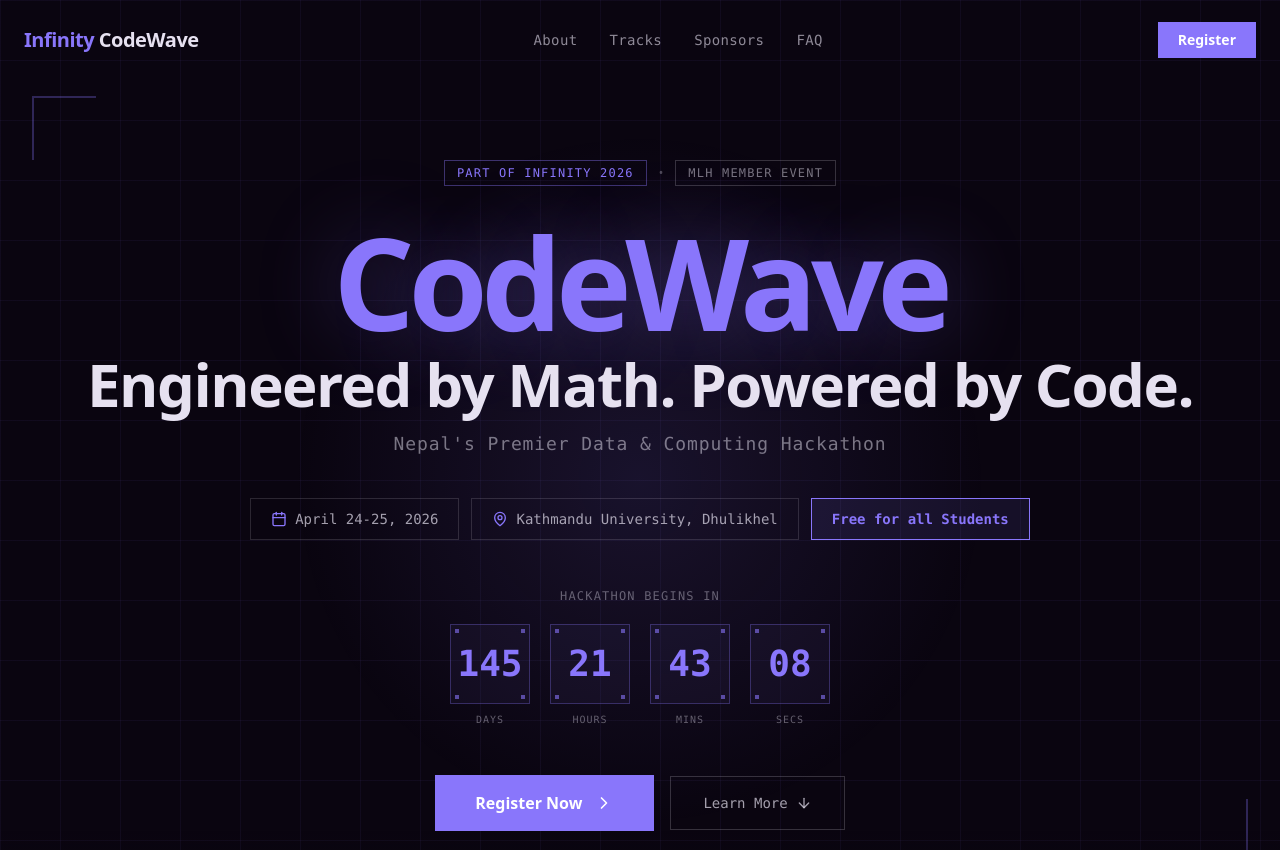
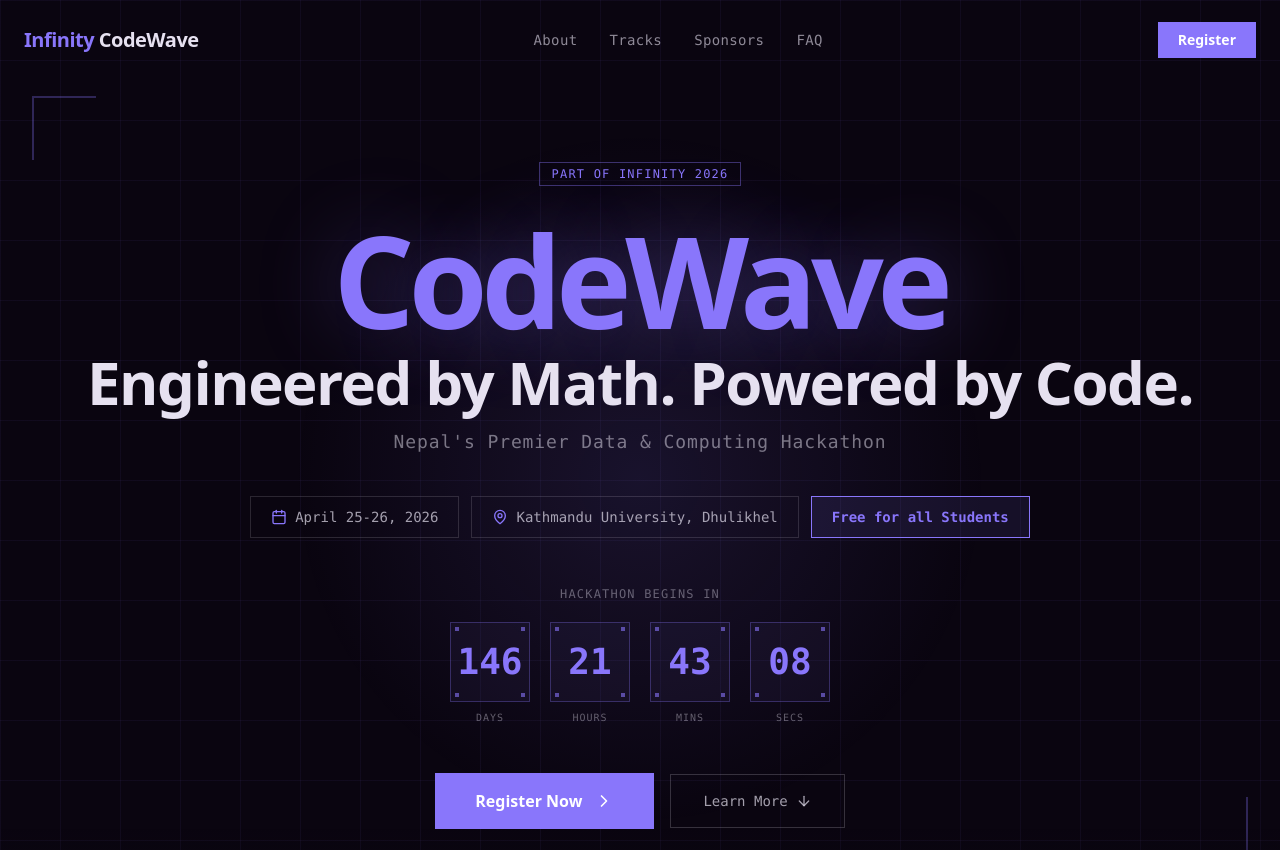
Before and after one commit to sapienskid/code-wave, a Next.js app: page / in a window 1280 px wide. Shown: the top 850 px of the page. Built offline with nearby package versions, Linux system fonts and the light colour scheme.

Commit message:
fix: date Apr 25-26, new reg link, remove MLH, remove ElevenLabs

```diff
--- a/src/app/terms-and-conditions/page.js
+++ b/src/app/terms-and-conditions/page.js
@@ -33,7 +33,7 @@
               Terms & Conditions
             </h1>
             <p className="text-lg opacity-60">
-              Infinity CodeWave Hackathon — April 24-25, 2026
+              Infinity CodeWave Hackathon — April 25-26, 2026
             </p>
           </div>
 
@@ -113,7 +113,7 @@
             <h2 className="text-2xl font-bold mb-4 text-[#8976FB]">3. Hackathon Rules</h2>
             <div className="space-y-4 opacity-80">
               <p>
-                <strong>3.1 Project Timeline:</strong> All coding and development work must begin at the official start time of the hackathon (April 24, 2026, 10:00 AM NST). Pre-written code, templates, and third-party libraries are allowed, but the core functionality of your project must be developed during the event.
+                <strong>3.1 Project Timeline:</strong> All coding and development work must begin at the official start time of the hackathon (April 25, 2026, 10:00 AM NST). Pre-written code, templates, and third-party libraries are allowed, but the core functionality of your project must be developed during the event.
               </p>
               <p>
                 <strong>3.2 Original Work:</strong> Projects must be original work created during the hackathon. While you may use open-source libraries and APIs, the final submission must demonstrate substantial original development.
--- a/src/components/Hero.jsx
+++ b/src/components/Hero.jsx
@@ -65,14 +65,10 @@
       <div className="absolute top-24 left-8 w-16 h-16 border-l-2 border-t-2 border-[#8976FB]/30 pointer-events-none" />
       <div className="absolute bottom-24 right-8 w-16 h-16 border-r-2 border-b-2 border-[#8976FB]/30 pointer-events-none" />
 
-      {/* MLH / Part of Infinity badge */}
-      <div className="relative z-10 mb-8 flex items-center gap-3" style={{ opacity }}>
+      {/* Part of Infinity badge */}
+      <div className="relative z-10 mb-8" style={{ opacity }}>
         <span className="px-3 py-1 border border-[#8976FB]/40 text-[#8976FB] text-xs font-mono tracking-widest">
           PART OF INFINITY 2026
-        </span>
-        <span className="text-[#E6E1F0]/30 text-xs">•</span>
-        <span className="px-3 py-1 border border-[#E6E1F0]/20 text-[#E6E1F0]/50 text-xs font-mono tracking-widest">
-          MLH MEMBER EVENT
         </span>
       </div>
 
--- a/src/data/config.js
+++ b/src/data/config.js
@@ -6,12 +6,12 @@
   subTagline: "Nepal's Premier Data & Computing Hackathon",
   eventName: "Infinity CodeWave",
   parentEvent: "Infinity",
-  date: "April 24-25, 2026",
+  date: "April 25-26, 2026",
   duration: "24 Hours",
-  eventDate: "2026-04-24T10:00:00+05:45",
+  eventDate: "2026-04-25T10:00:00+05:45",
   location: "Kathmandu University, Dhulikhel",
   admission: "Free for all Students",
-  registrationLink: "https://forms.gle/aHUx33fteR7MkLfW9",
+  registrationLink: "https://forms.gle/z7c6eVqJuyKA3R5F8",
   sponsorshipBrochure: "/hackathon_brochure.pdf",
 
   seo: {
```
